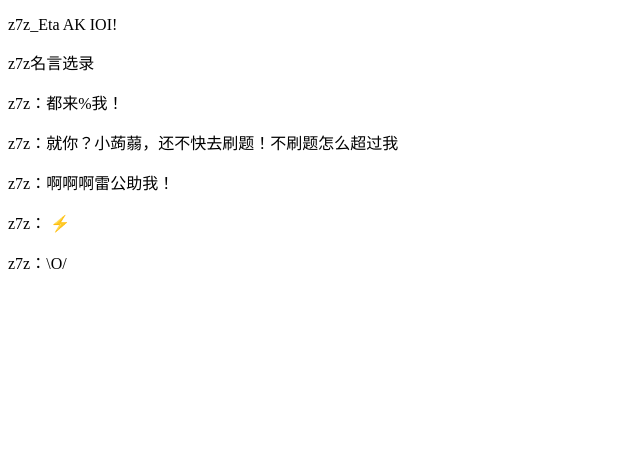
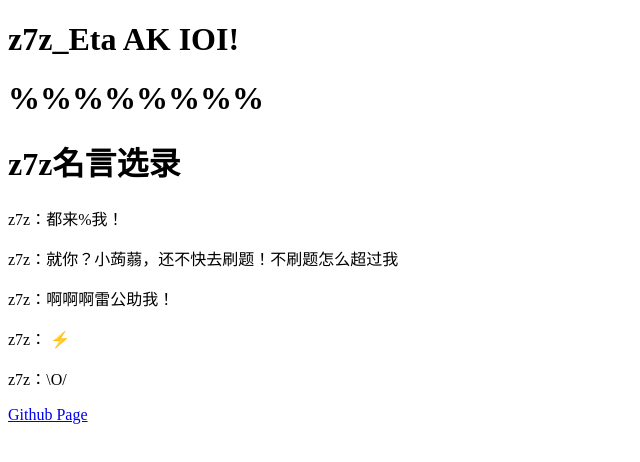
Before and after one commit to Doveqise/z7zAKIOI, a plain HTML site: page index.html in a window 1280 px wide. Shown: the whole page, without its empty margins (0-640 px from the left). Drawn offline with Linux system fonts and the light colour scheme.

Commit message:
Update index.html

```diff
--- a/index.html
+++ b/index.html
@@ -1,4 +1,4 @@
-<!doctype html>
+<!DOCTYPE html>
 <html>
 <head>
 <meta charset="utf-8">
@@ -6,12 +6,14 @@
 </head>
 
 <body>
-<p>z7z_Eta AK IOI!</p>
-<p>z7z名言选录</p>
+<h1>z7z_Eta AK IOI!</h1>
+<h1>%%%%%%%%</h1>
+<h1>z7z名言选录</h1>
 <p>z7z：都来%我！</p>
 <p>z7z：就你？小蒟蒻，还不快去刷题！不刷题怎么超过我</p>
 <p>z7z：啊啊啊雷公助我！</p>
 <p>z7z： ⚡</p>
 <p>z7z：\O/</p>
+<a href="https://github.com/Doveqise/z7zAKIOI">Github Page</a>
 </body>
 </html>
```
